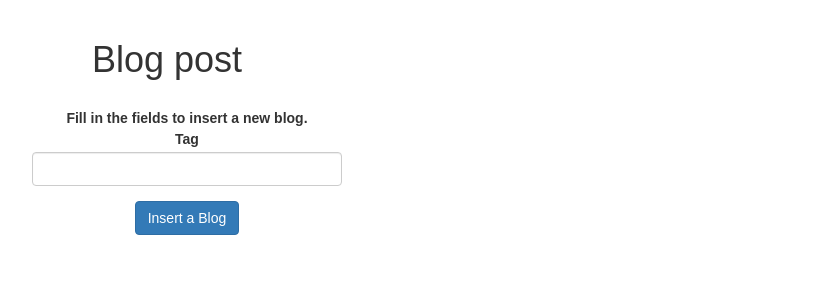
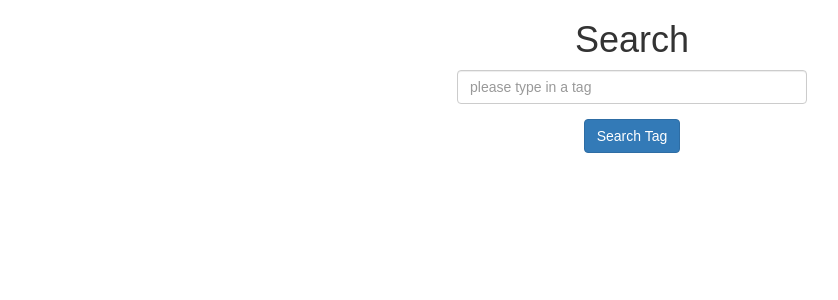
Before and after one commit to shadowgun625/Comp-440-team-5, a PHP site: page /Search.php in a window 1280 px wide. Shown: the top 300 px of the page, without its empty margins (8-846 px from the left). Run offline with PHP 8.4, Linux system fonts and the light colour scheme.

Commit message:
added search page

```diff
--- a/PHP/Search.php
+++ b/PHP/Search.php
@@ -1,32 +1,20 @@
 <?php
  // Initialize the session
 session_start();
-$tag= $tagarray[]=$count="";
-if($_SERVER["REQUEST_METHOD"] == "POST"){
-	$tag = trim($_POST["tag"]);
-	echo $tag;
-	$tagarray = explode(",",$tag);
-	$tagcount = count($tagarray);
-	for ($count = 0 ; $count < $tagcount; ++$count){
-		if(!empty($tagarray[$count])){
-		echo "<br>";
-		echo $tagarray[$count];
-		}
-	}
-	//$taglist = implode(",",$tag);
-	//echo $taglist;
-}
+require_once "config.php";
+$search=$not_found=$blogpage="";
+$search_err="";
+$_SESSION['id']="";
 ?>
 
 <!DOCTYPE html>
 <html lang="en">
 <head>
     <meta charset="UTF-8">
-    <title>Welcome</title>
     <link rel="stylesheet" href="https://maxcdn.bootstrapcdn.com/bootstrap/3.3.7/css/bootstrap.css">
     <style type="text/css">
         body{ font: 14px sans-serif; text-align: center;}
-		.wrapper{ width: 350px; padding: 20px; }
+		.wrapper{ width: 350px; margin: auto; }
     </style>
 
 </head>
@@ -34,19 +22,85 @@ if($_SERVER["REQUEST_METHOD"] == "POST"){
 
 
     <div class="wrapper">
-        <h1>Blog post</h1>
+        <h1>Search</h1>
   <div class="wrapper">
-        <label>Fill in the fields to insert a new blog.</label>
         <form action="<?php echo htmlspecialchars($_SERVER["PHP_SELF"]); ?>" method="post">
-		<div class="form-group">
-                <label>Tag</label>
-                <input type="text" name="tag" class="form-control" value="<?php echo $tag; ?>">
+		<div class="form-group <?php echo (!empty($search_err)) ? 'has-error' : ''; ?>">
+                <input type="text" name="search" class="form-control" placeholder="please type in a tag" value="<?php echo $search; ?>">
+				<span class="help-block"><?php echo $search_err; ?></span>
+				<span class="help-block"><?php echo $not_found; ?></span>
             </div>
 			<div class="form-group">
-			<input type="submit" class="btn btn-primary" value="Insert a Blog" />
+			<input type="submit" class="btn btn-primary" value="Search Tag" />
 			</div>
 		</form>
 	</div>
+	<?php
+	if($_SERVER["REQUEST_METHOD"] == "POST"){
+	if(empty(trim($_POST["search"]))){
+		$search_err="Please enter a tag";
+	}
+	else{
+		$search = trim($_POST["search"]);
+	}
+	if(empty($search_err)){
+		$sql = "SELECT blogid FROM blogstags WHERE tag = ?";
+		if($stmt = mysqli_prepare($link, $sql)){
+		mysqli_stmt_bind_param($stmt, "s", $param_search);
+		$param_search = $search;
+			if(mysqli_stmt_execute($stmt)){
+				mysqli_stmt_store_result($stmt);
+				if(mysqli_stmt_num_rows($stmt) < 1){
+					$not_found = "tag $search not found";
+				}
+				else{
+					mysqli_stmt_bind_result($stmt, $blogid);
+					while (mysqli_stmt_fetch($stmt)) {
+						$sql2 = "SELECT subject, description, postuser,pdate FROM blogs WHERE blogid = ?";
+						if($secondstmt = mysqli_prepare($link,$sql2)){
+							mysqli_stmt_bind_param($secondstmt,"s", $param_blogid);
+							$param_blogid = $blogid;
+								if(mysqli_stmt_execute($secondstmt)){
+									mysqli_stmt_store_result($secondstmt);
+									mysqli_stmt_bind_result($secondstmt, $subject,$description,$postuser,$pdate);
+									while(mysqli_stmt_fetch($secondstmt)){
+										echo"
+										<form align = 'left'>
+											<dl>
+											<dt>Poster</dt>
+											<dd>$postuser</dd>
+											<dt>Subject</dt>
+											<dd>$subject</dd>
+											<dt>Tag</dt>
+											<dd>$search</dd>
+											<dt>Description</dt>
+											<dd>$description</dd>
+											<dt>posted</dt>
+											<dd>$pdate</dd>
+											</dl>
+											<input type='submit' class='btn btn-primary' value='details'>
+											</form>";
+
+									}
+								}
+							mysqli_stmt_close($secondstmt);
+						}
+						else{
+							printf("Error message: %s\n", mysqli_error($link));
+						}
+
+
+					}
+				}
+			}
+			else{
+				echo "stament failed";
+			}
+		mysqli_stmt_close($stmt);
+		}
+	}
+}
+	?>
     </div>
 </body>
 </html>
```
Also changed, not shown: PHP/comment.php (added, +39 -0 lines), PHP/welcome.php (+4 -5 lines), PHP/details.php (added).
